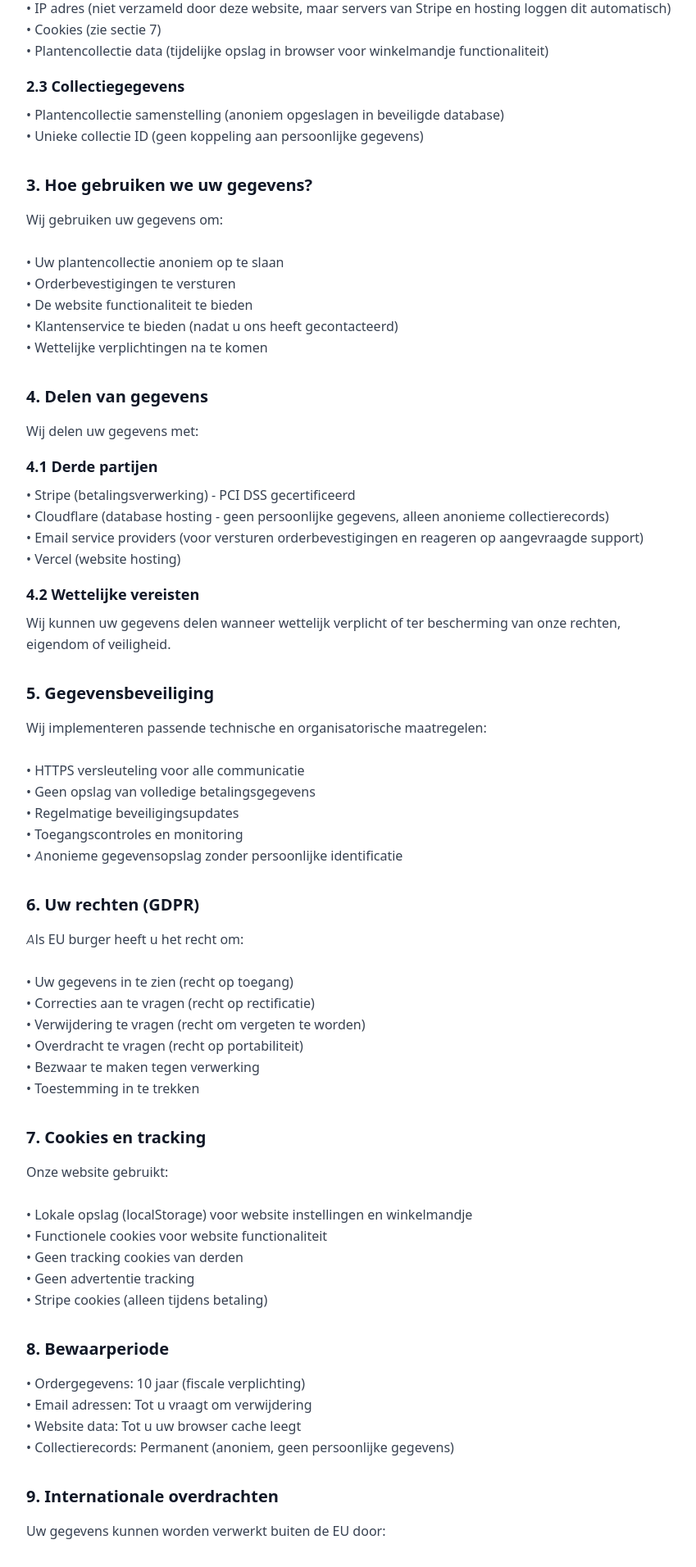
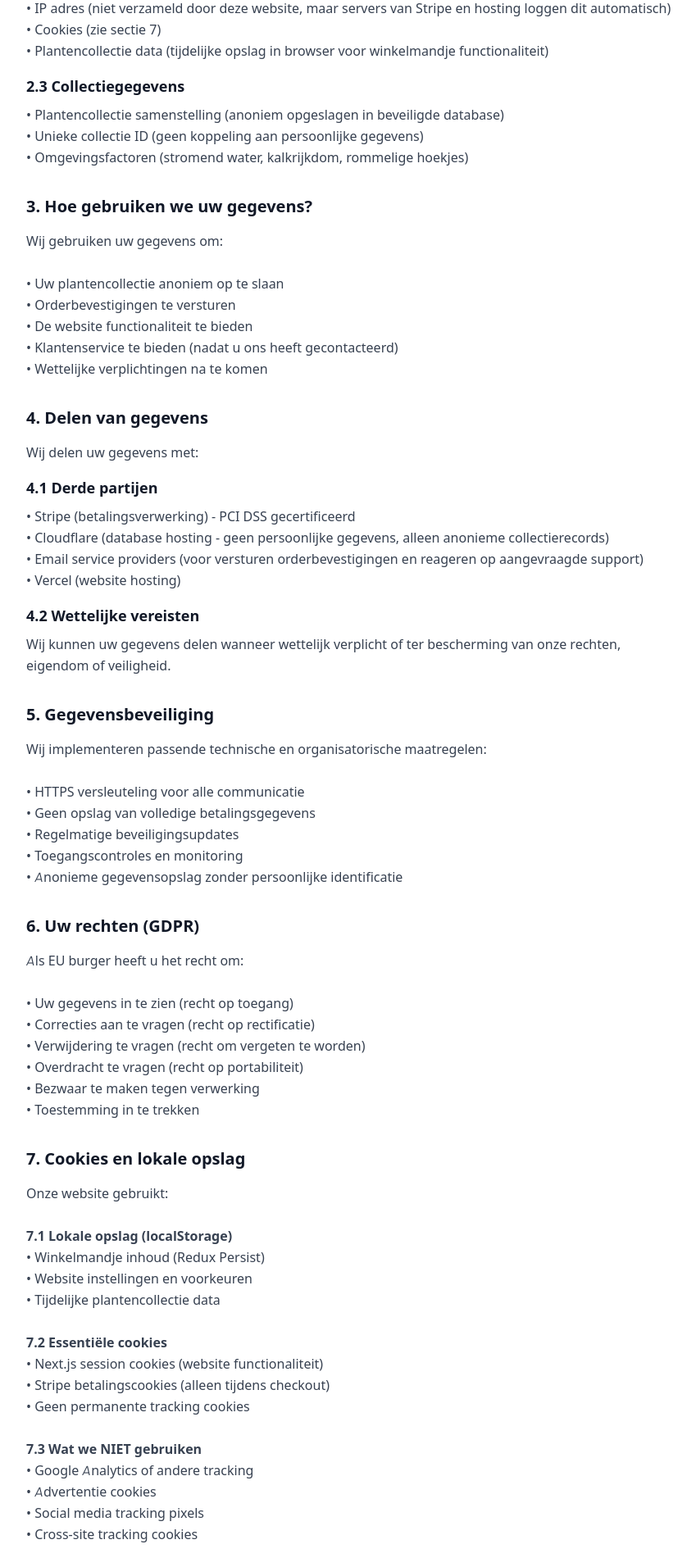
Before and after one commit to Mattiscarlatti/alomnify-web-frontend, a Next.js app: page /privacybeleid in a window 1280 px wide. Shown: the part 620-2532 px from the top of the page at 82% size, without its empty margins (208-1057 px from the left). Built offline with nearby package versions, Linux system fonts and the light colour scheme.

Commit message:
update13

```diff
--- a/src/app/algemene-voorwaarden/page.tsx
+++ b/src/app/algemene-voorwaarden/page.tsx
@@ -68,9 +68,9 @@ export default function AlgemeneVoorwaardenPage() {
               <h3 className="text-lg font-semibold text-gray-900 mb-2">4.2 Orderbevestiging</h3>
               <div className="text-gray-700 leading-relaxed mb-4">
                 Na succesvolle betaling ontvangt u:<br/>
-                • Email bevestiging van uw aankoop<br/>
-                • Unieke link naar uw plantencollectie in onze database<br/>
-                • Toegang tot uw anoniem opgeslagen collectiegegevens
+                • Email bevestiging van uw aankoop (email adres is verplicht)<br/>
+                • Unieke collectie ID voor toegang tot uw plantencollectie<br/>
+                • Toegang tot uw anoniem opgeslagen collectiegegevens en omgevingsfactoren
               </div>
 
               <h3 className="text-lg font-semibold text-gray-900 mb-2">4.3 Mislukte betalingen</h3>
@@ -99,7 +99,7 @@ export default function AlgemeneVoorwaardenPage() {
 
               <h3 className="text-lg font-semibold text-gray-900 mb-2">5.3 Data permanentie</h3>
               <div className="text-gray-700 leading-relaxed">
-                De data is niet permanente data. Data kan op verzoek verwijderd worden.
+                Collectierecords kunnen permanent worden bewaard voor continuïteit van de service, maar kunnen op verzoek worden verwijderd conform GDPR rechten.
               </div>
             </section>
 
@@ -159,7 +159,14 @@ export default function AlgemeneVoorwaardenPage() {
               <h2 className="text-xl font-bold text-gray-900 mb-4">9. Privacy en Gegevensverwerking</h2>
               <div className="text-gray-700 leading-relaxed">
                 Wij verwerken uw persoonlijke gegevens conform ons privacybeleid en de AVG/GDPR wetgeving.
-                Door deze voorwaarden te accepteren, gaat u ook akkoord met ons privacybeleid.
+                Door deze voorwaarden te accepteren, gaat u ook akkoord met ons privacybeleid.<br/><br/>
+
+                <strong>9.1 Cookies en lokale opslag</strong><br/>
+                Door gebruik van de website accepteert u het gebruik van:<br/>
+                • Lokale opslag (localStorage) voor winkelmandje functionaliteit<br/>
+                • Essentiële cookies voor website operatie<br/>
+                • Stripe cookies tijdens betalingsproces<br/>
+                Voor details zie ons privacybeleid sectie 7.
               </div>
             </section>
 
@@ -211,6 +218,7 @@ export default function AlgemeneVoorwaardenPage() {
                 Gluvinksweg 6<br/>
                 7751 SM Dalen<br/>
                 KvK: 98348124<br/>
+                BTW: NL868458077B01<br/>
                 Email: info@alomnify.nl<br/>
                 Website: www.alomnify.nl
               </div>
--- a/src/app/privacybeleid/page.tsx
+++ b/src/app/privacybeleid/page.tsx
@@ -24,7 +24,7 @@ export default function PrivacybeleidPage() {
 
               <h3 className="text-lg font-semibold text-gray-900 mb-2">2.1 Persoonlijke gegevens</h3>
               <div className="text-gray-700 leading-relaxed mb-4">
-                • Email adres (voor orderbevestigingen)<br/>
+                • Email adres (verplicht voor orderbevestigingen)<br/>
                 • Betalingsgegevens (verwerkt door Stripe)
               </div>
 
@@ -39,7 +39,8 @@ export default function PrivacybeleidPage() {
               <h3 className="text-lg font-semibold text-gray-900 mb-2">2.3 Collectiegegevens</h3>
               <div className="text-gray-700 leading-relaxed">
                 • Plantencollectie samenstelling (anoniem opgeslagen in beveiligde database)<br/>
-                • Unieke collectie ID (geen koppeling aan persoonlijke gegevens)
+                • Unieke collectie ID (geen koppeling aan persoonlijke gegevens)<br/>
+                • Omgevingsfactoren (stromend water, kalkrijkdom, rommelige hoekjes)
               </div>
             </section>
 
@@ -102,14 +103,25 @@ export default function PrivacybeleidPage() {
             </section>
 
             <section>
-              <h2 className="text-xl font-bold text-gray-900 mb-4">7. Cookies en tracking</h2>
+              <h2 className="text-xl font-bold text-gray-900 mb-4">7. Cookies en lokale opslag</h2>
               <div className="text-gray-700 leading-relaxed">
                 Onze website gebruikt:<br/><br/>
-                • Lokale opslag (localStorage) voor website instellingen en winkelmandje<br/>
-                • Functionele cookies voor website functionaliteit<br/>
-                • Geen tracking cookies van derden<br/>
-                • Geen advertentie tracking<br/>
-                • Stripe cookies (alleen tijdens betaling)
+
+                <strong>7.1 Lokale opslag (localStorage)</strong><br/>
+                • Winkelmandje inhoud (Redux Persist)<br/>
+                • Website instellingen en voorkeuren<br/>
+                • Tijdelijke plantencollectie data<br/><br/>
+
+                <strong>7.2 Essentiële cookies</strong><br/>
+                • Next.js session cookies (website functionaliteit)<br/>
+                • Stripe betalingscookies (alleen tijdens checkout)<br/>
+                • Geen permanente tracking cookies<br/><br/>
+
+                <strong>7.3 Wat we NIET gebruiken</strong><br/>
+                • Google Analytics of andere tracking<br/>
+                • Advertentie cookies<br/>
+                • Social media tracking pixels<br/>
+                • Cross-site tracking cookies
               </div>
             </section>
 
@@ -119,7 +131,7 @@ export default function PrivacybeleidPage() {
                 • Ordergegevens: 10 jaar (fiscale verplichting)<br/>
                 • Email adressen: Tot u vraagt om verwijdering<br/>
                 • Website data: Tot u uw browser cache leegt<br/>
-                • Collectierecords: Permanent (anoniem, geen persoonlijke gegevens)
+                • Collectierecords: Kunnen permanent worden bewaard, maar kunnen op verzoek worden verwijderd
               </div>
             </section>
 
@@ -142,6 +154,7 @@ export default function PrivacybeleidPage() {
                 Gluvinksweg 6<br/>
                 7751 SM Dalen<br/>
                 KvK: 98348124<br/>
+                BTW: NL868458077B01<br/>
                 Email: info@alomnify.nl<br/>
                 Reactietijd: Binnen 30 dagen<br/>
               </div>
--- a/src/components/footer.tsx
+++ b/src/components/footer.tsx
@@ -13,6 +13,7 @@ export default function Footer() {
               <p>Gluvinksweg 6</p>
               <p>7751 SM Dalen</p>
               <p>KvK: 98348124</p>
+              <p>BTW: NL868458077B01</p>
               <p>Email: info@alomnify.nl</p>
             </div>
           </div>
@@ -48,6 +49,7 @@ export default function Footer() {
 
             <div className="flex flex-wrap justify-center md:justify-end gap-6 text-xs text-gray-500">
               <span>KvK: 98348124</span>
+              <span>BTW: NL868458077B01</span>
               <span>7751 SM Dalen</span>
               <span>Nederland</span>
             </div>
```
